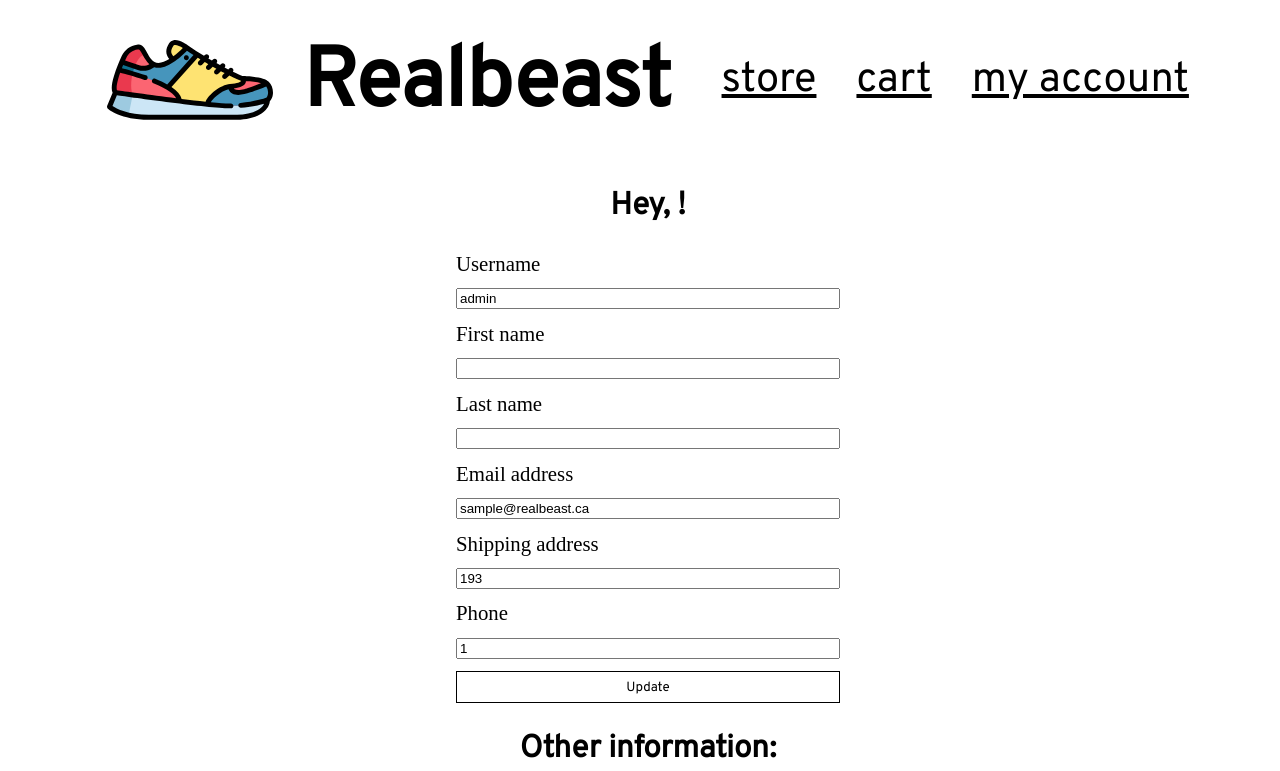
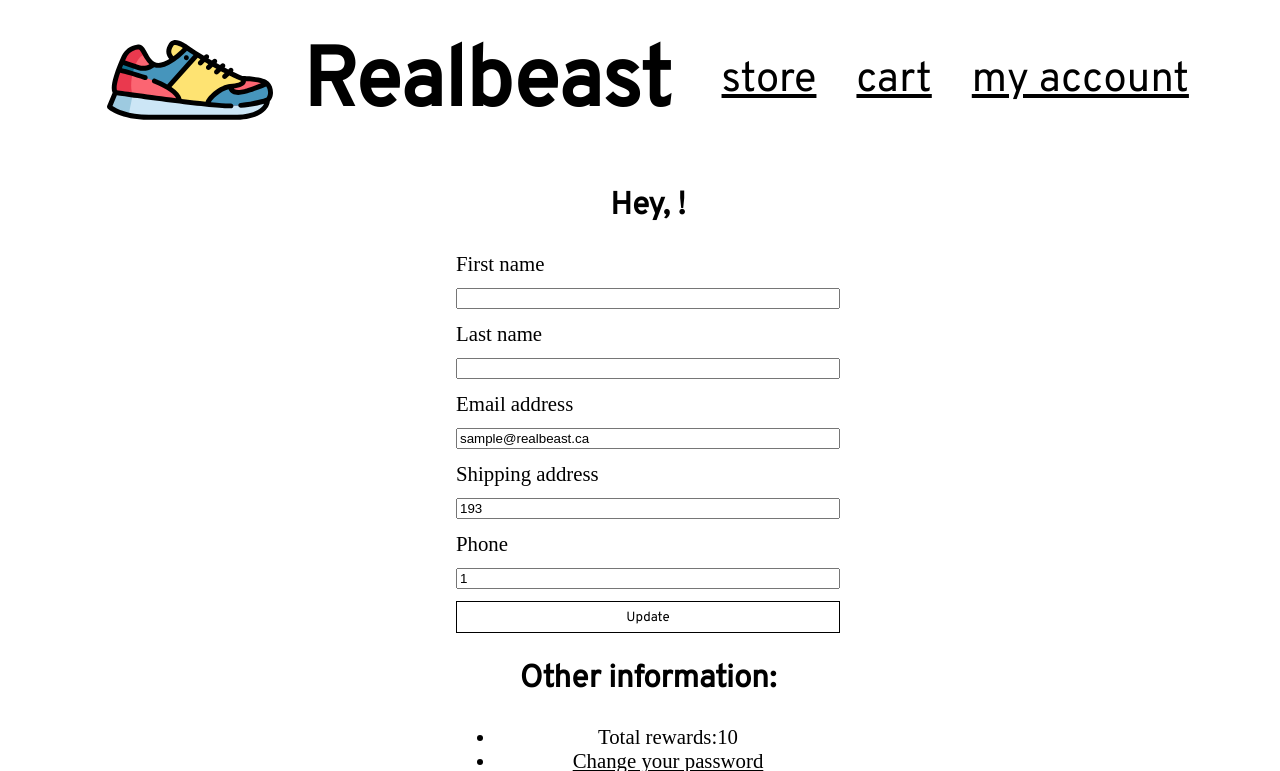
Before and after one commit to dylanleclair/databases, a Django app: page /realbeast/account/ in a window 1280 px wide. Shown: the top 771 px of the page. Run offline with Django 3.2, Linux system fonts and the light colour scheme; a user stored in the database is signed in; data comes from the database, SQL or seed files in the repository; some web fonts are replaced.

Commit message:
Removed username edit field from account edit page

```diff
--- a/realbeast/mysite/realbeast/templates/realbeast/account.html
+++ b/realbeast/mysite/realbeast/templates/realbeast/account.html
@@ -59,10 +59,6 @@
   <form class="form-group" action="{% url 'realbeast:update_user_info' user.id %}" method="post">
     {% csrf_token %}
 
-    <!-- user information inputs here -->
-    <label for="username">Username</label>
-    <input type="text" id="username" name="username" maxlength="30" value="{{user.username}}" required>
-
     <label for="username">First name</label>
     <input type="text" id="firstname" name="firstname" maxlength="30" value="{{user.first_name}}" required>
 
--- a/realbeast/mysite/realbeast/views.py
+++ b/realbeast/mysite/realbeast/views.py
@@ -153,10 +153,9 @@ def update_user_info(request, user_id):
     user = get_object_or_404(User,pk=user_id)
     profile = user.profile
 
-    user.username = request.POST['username'];
-    user.first_name = request.POST['firstname'];
-    user.last_name = request.POST['lastname'];
-    user.email = request.POST['email'];
+    user.first_name = request.POST['firstname']
+    user.last_name = request.POST['lastname']
+    user.email = request.POST['email']
     user.profile.address = request.POST['address']
     user.profile.phone_number = request.POST['phone']
     user.save()
@@ -252,7 +251,7 @@ def apply_filters(request):
     message = "Select your filters"
 
     if not products:
-        message = "Your filters ended up with no results!"
+        message = "Your filters ended up with no results"
         products = Product.objects.all()
 
     # get a list of products instead!
```
